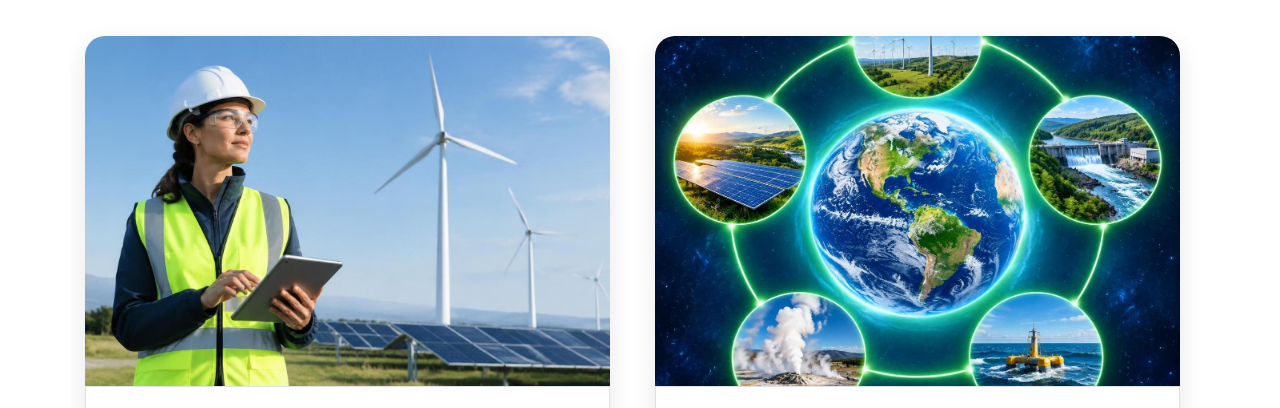
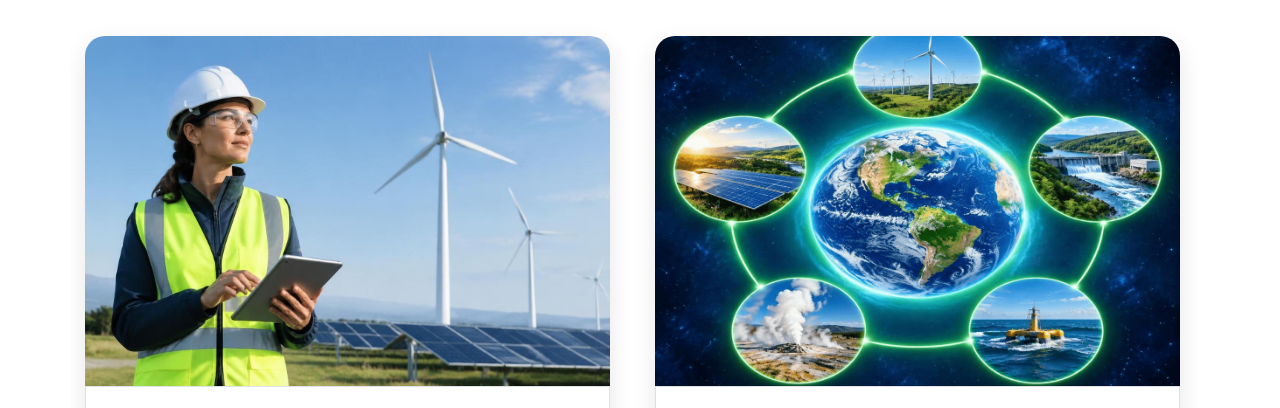
Before and after one commit to Aelkoulali/New-Energy, a plain HTML site: page about.html in a window 1280 px wide. Shown: the part 245-653 px from the top of the page. Drawn offline with nearby package versions, Linux system fonts and the light colour scheme.

Commit message:
fix: update image source in about section for consistency

```diff
--- a/about.html
+++ b/about.html
@@ -74,7 +74,7 @@
           <div class="col-12 col-lg-6">
             <article>
               <div class="card activity-card border-0">
-                <img class="card-img-top img-fluid m-0" loading="lazy" src="Public/about/Duck-ai-image-2026-11-25-16-31.jpeg"
+                <img class="card-img-top img-fluid m-0" loading="lazy" src="Public/about/1.png"
                   alt="Our Approach">
                 <div class="card-body border bg-white p-4">
                   <div class="entry-header mb-3">
```
